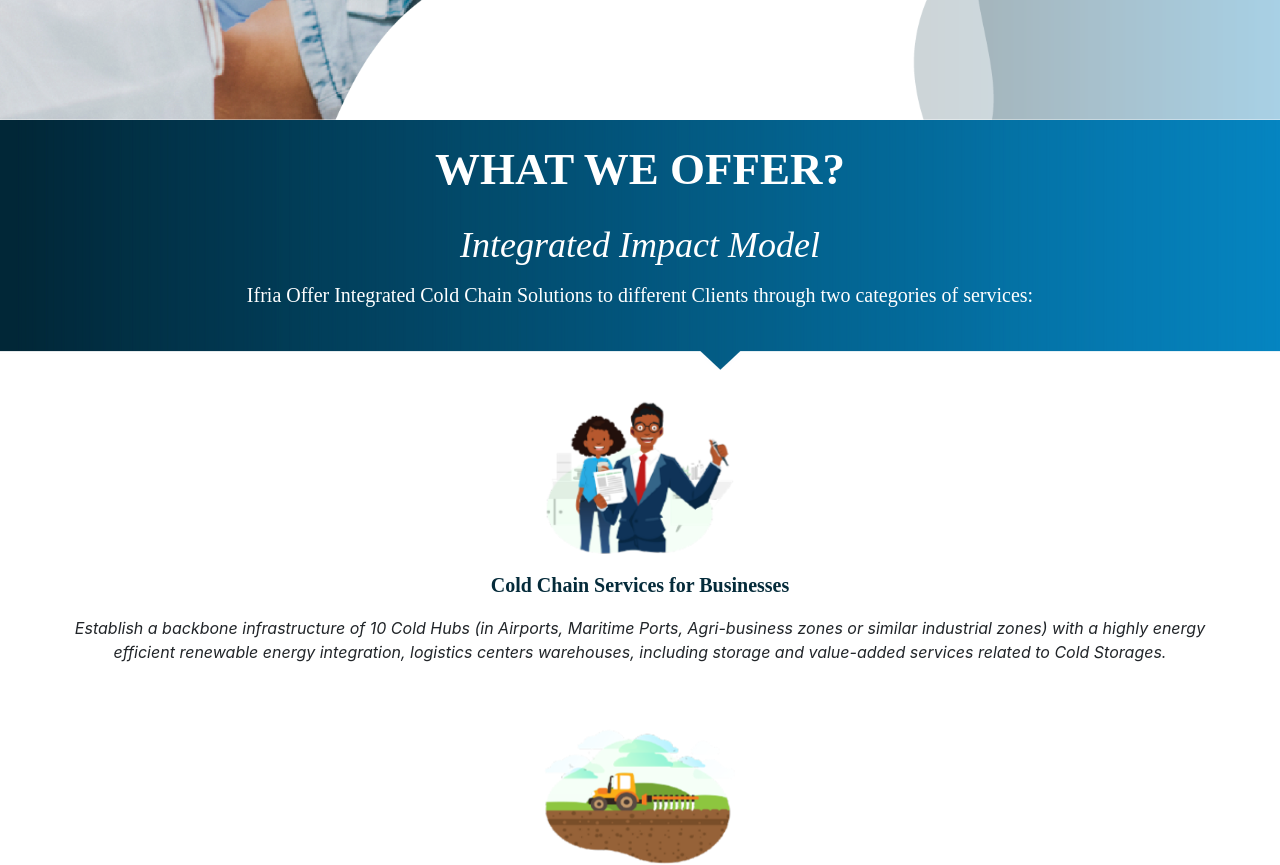
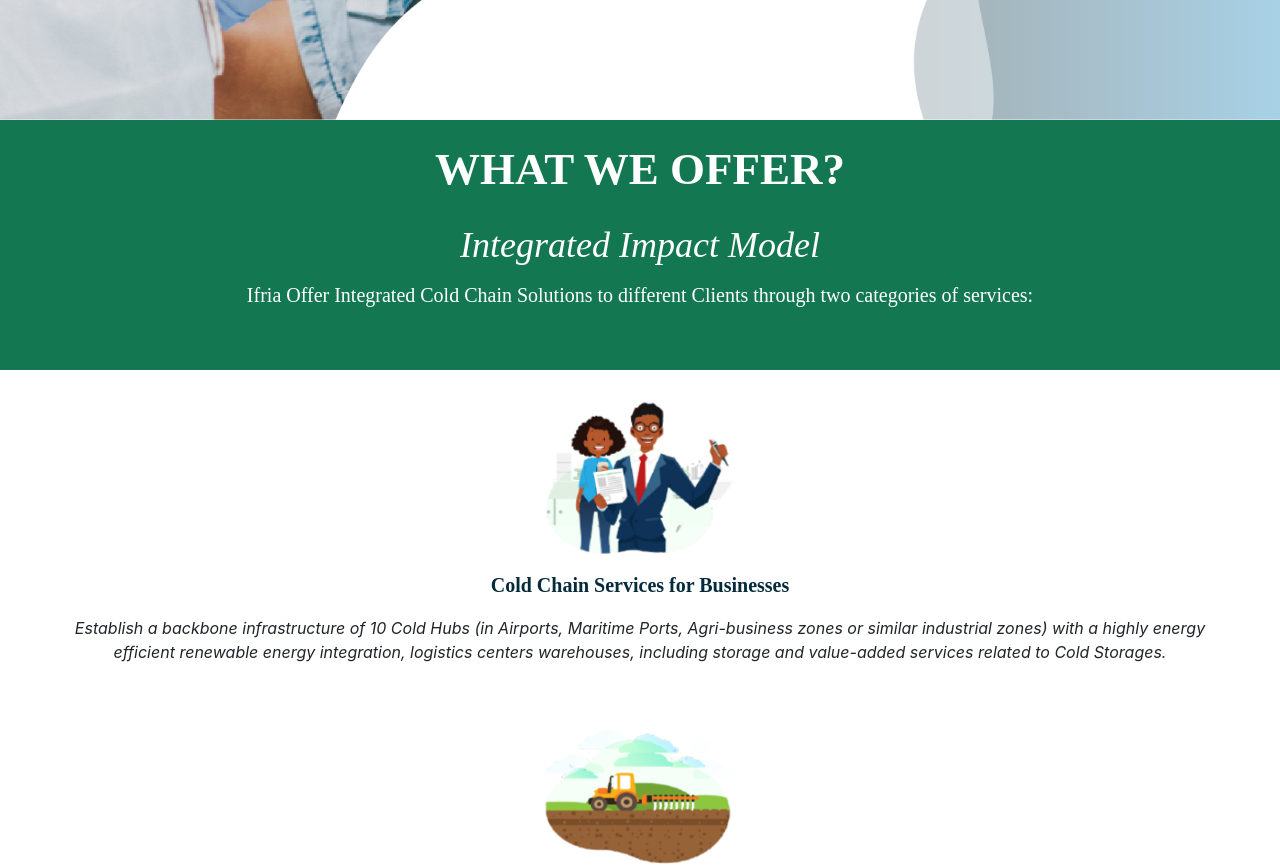
Before and after one commit to Popeyee/ifriaWeb, a React (Create React App) app: page / in a window 1280 px wide. Shown: the part 720-1585 px from the top of the page. Built offline with nearby package versions, Linux system fonts and the light colour scheme.

Commit message:
change bg of some elements

```diff
--- a/package.json
+++ b/package.json
@@ -1,6 +1,6 @@
 {
   "name": "ifria_web",
-    "homepage": "https://Popeyee.github.io/ifriaWeb",
+  "homepage": "https://Popeyee.github.io/ifriaWeb",
   "version": "0.1.0",
   "private": true,
   "dependencies": {
--- a/src/Footer/footer.css
+++ b/src/Footer/footer.css
@@ -1,8 +1,8 @@
-.footer-cont{
+/*.footer-cont{
 	background-image: url(../Images/footer.png);
 	height: 550px;
 	width: 100%;
-}
+}*/
 
 .footer-button{
 	border-color: transparent;
--- a/src/Footer/footer.js
+++ b/src/Footer/footer.js
@@ -12,10 +12,10 @@
 
 const Footer = () => {
 	return(
-		<div className="footer-cont  flex">
+		<div className="footer-cont bg-black  flex">
 
 								{/*----------side_1----------*/}
-			<div className="about-side1 flex flex-column  w-40 pt4">
+			<div className="about-side1 flex flex-column ba w-40 pt4">
 				<button type="button"
 						class="footer-button f5 grow no-underline br-pill ph5 pv3 mb2 dib white b w5 center ttc">About us</button>
 
@@ -86,7 +86,7 @@
 
 								{/*----------side_3----------*/}
 
-			<div className=" flex flex-column  w-40 pt4">
+			<div className=" flex flex-column ba w-40 pt4 center">
 
 				<button type="button"
 						class="footer-button f5  grow no-underline br-pill ph5 pv3 mb2 dib white b  center ttc">contact informations</button>
--- a/src/Offer/offer.css
+++ b/src/Offer/offer.css
@@ -6,7 +6,7 @@
 .title-cont{
 	width: 100%;
 	height:250px;
-	background-image: url(../Images/offer.png);
+	/*background-image: url(../Images/offer.png)*/;
 }
 .heeader-main{
   position: absolute;
--- a/src/Offer/offer.js
+++ b/src/Offer/offer.js
@@ -50,8 +50,8 @@
 
 
 							{/*---------- WHAT WE OFFER ----------*/}
-			<div className="title-cont">
-      		  	<p className="heeader-title b white pt3 ttu">What We Offer?</p>
+			<div className="title-cont bg-dark-green">
+      		  	<p className="heeader-title b white pt3 ttu ">What We Offer?</p>
       		  	<h5 className=" white pt1 f2 i">Integrated Impact Model</h5>
       		  	<h5 className=" white pt2 ">Ifria Offer Integrated Cold Chain Solutions
       		  								to different Clients through two categories of services:</h5>
```
Also changed, not shown: 19 other files (tests, documents, lock files or other folders).
